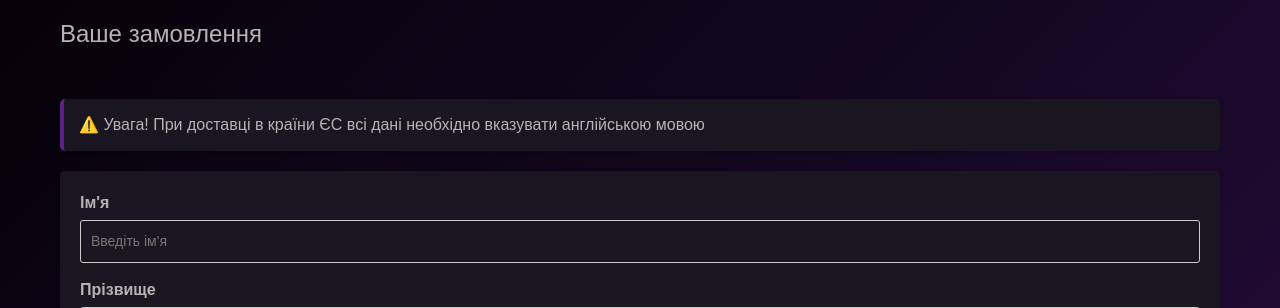
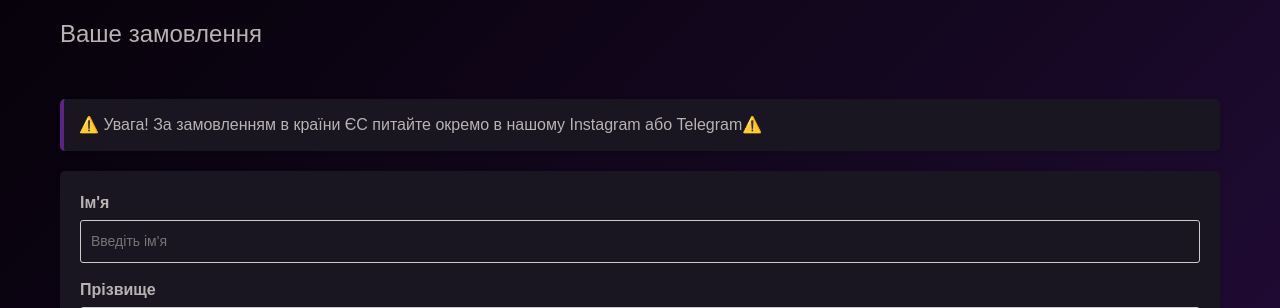
Before and after one commit to argx4/VoidStreetShop-Python-Django-, a Django app: template product/templates/ordcreate.html in a window 1280 px wide. Shown: the part 66-374 px from the top of the page. Run offline with Django 3.2, Linux system fonts and the light colour scheme; the template is opened without the code that fills it, so the values that code supplies are empty.

Commit message:
подправлен текст

```diff
--- a/product/templates/ordcreate.html
+++ b/product/templates/ordcreate.html
@@ -26,7 +26,7 @@
         </div>
 
         <div class="eu-delivery-notice">
-            <p>⚠️ Увага! При доставці в країни ЄС всі дані необхідно вказувати англійською мовою</p>
+            <p>⚠️ Увага! За замовленням в країни ЄС питайте окремо в нашому Instagram або Telegram⚠️</p>
         </div>
 
         <form method="POST" id="order-form">
```
